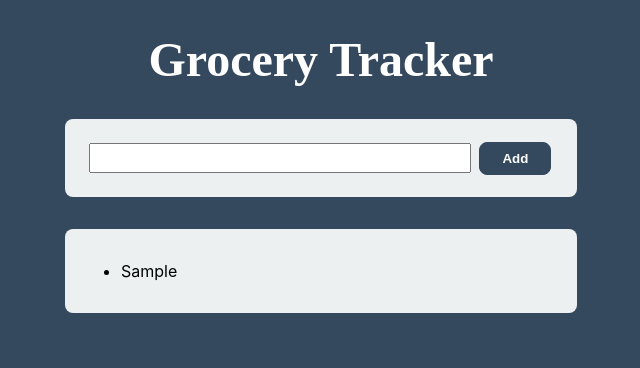
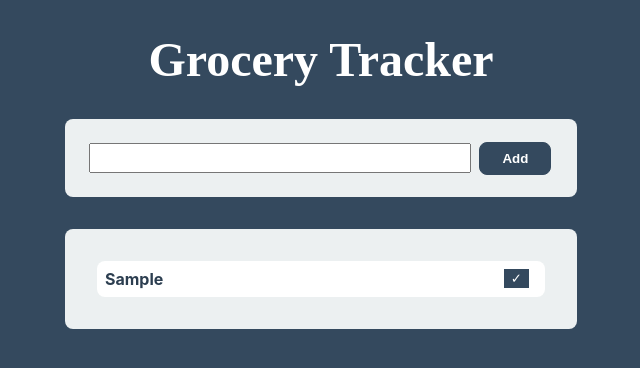
Before and after one commit to amodeose/grocery-tracker-react, a React (Create React App) app: page / in a window 1280 px wide. Both pictures are taken after typing "Sample" into the empty fields and a click on the button "Add". Shown: the top 368 px of the page, without its empty margins (319-959 px from the left). Built offline with nearby package versions, Linux system fonts and the light colour scheme; the HTML template or start-up script is replaced by a standard one.

Commit message:
add ListItem/styling

```diff
--- a/src/components/List.js
+++ b/src/components/List.js
@@ -1,11 +1,10 @@
 import classes from "./List.module.css";
+import ListItem from "./ListItem";
 
 const List = (props) => {
   return (
     <div className={classes.list}>
-      <ul>
-        {props.list.map(item => <li>{item}</li>)}
-      </ul>
+        {props.list.map(item => <ListItem>{item}</ListItem>)}
     </div>
   );
 };
--- /dev/null
+++ b/src/components/ListItem.js
@@ -0,0 +1,10 @@
+import classes from "./ListItem.module.css";
+
+const ListItem = props => {
+    return <div className={classes['list-item']}>
+        <p>{props.children}</p>
+        <button>✓</button>
+    </div>
+};
+
+export default ListItem;
--- /dev/null
+++ b/src/components/ListItem.module.css
@@ -0,0 +1,30 @@
+.list-item {
+    color:black;
+    background-color: white;
+    border-radius: 8px;
+    padding: 0.5rem;
+    font-weight: bold;
+    margin: 1rem;
+    position: relative;
+}
+
+.list-item p {
+    display: inline;
+    color: #2c3e50;
+}
+
+.list-item button {
+    margin-left: 1rem;
+    position:absolute;
+    right: 1rem;
+    background-color: #34495e;
+    border: 1px solid #34495e;
+    color: white;
+
+}
+
+.list-item button:hover {
+    background-color: #2c3e50;
+    border: 1px solid #2c3e50;
+    cursor: pointer;
+}
```
